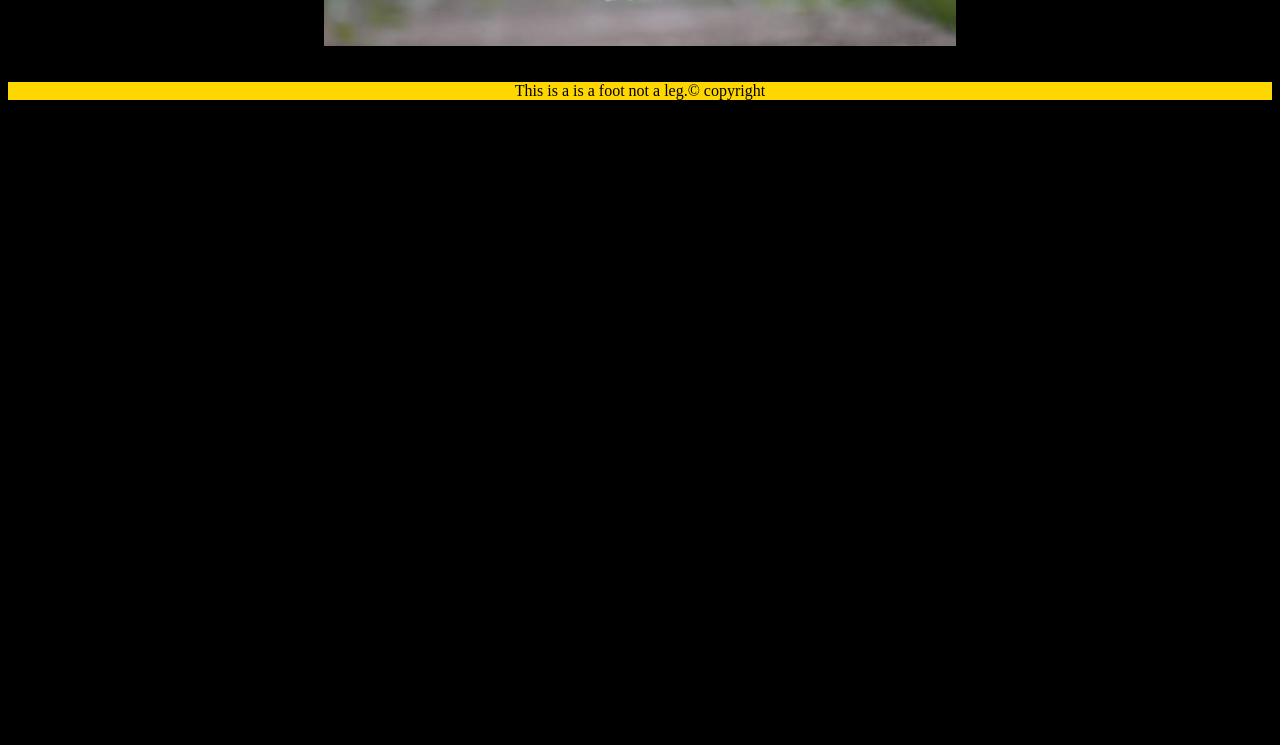
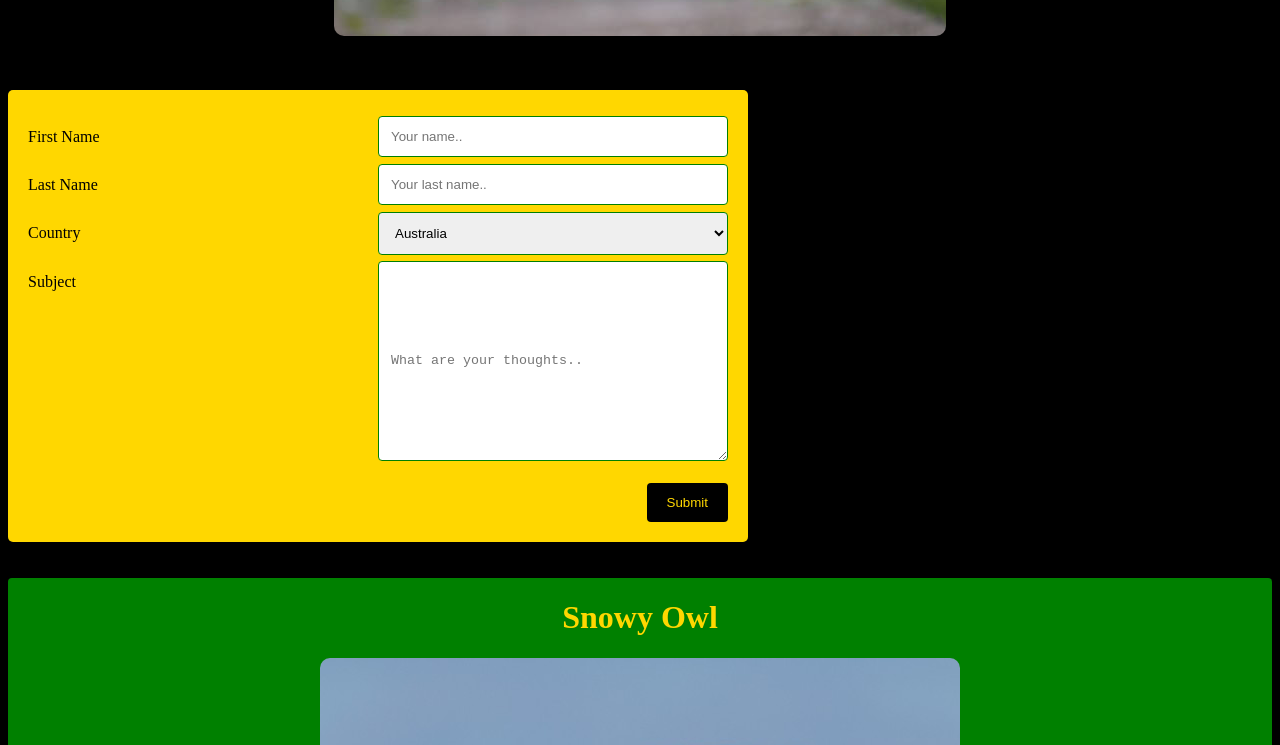
Before and after one commit to jansenjake/Revision, a plain HTML site: page index.html in a window 1280 px wide. Shown: the part 483-1228 px from the top of the page. Before the commit the page ends 800 px from the top, so only its background shows below. Drawn offline with Linux system fonts and the light colour scheme.

Commit message:
bootstrap

```diff
--- a/index.html
+++ b/index.html
@@ -18,22 +18,99 @@
             <a href="#"><button>About</button></a>
           </li>
           <li>
-            <a href="#"><button>Whatever</button></a>
+            <a href="#"><button>contact</button></a>
           </li>
           <li>
-            <a href="#"><button>Random</button></a>
+            <a href="#"><button>FAQ</button></a>
           </li>
         </ul>
       </nav>
     </header>
     <h1>This is the top</h1>
 
-    <img src="./dobie.jpg" alt="bird"  />
+    <img src="./dobie.jpg" alt="bird" />
 
     <br />
     <br />
+    <br />
+
+    <div class="container">
+      <form action="/action_page.php">
+        <div class="row">
+          <div class="col-25">
+            <label for="fname">First Name</label>
+          </div>
+          <div class="col-75">
+            <input
+              type="text"
+              id="fname"
+              name="firstname"
+              placeholder="Your name.."
+            />
+          </div>
+        </div>
+        <div class="row">
+          <div class="col-25">
+            <label for="lname">Last Name</label>
+          </div>
+          <div class="col-75">
+            <input
+              type="text"
+              id="lname"
+              name="lastname"
+              placeholder="Your last name.."
+            />
+          </div>
+        </div>
+        <div class="row">
+          <div class="col-25">
+            <label for="country">Country</label>
+          </div>
+          <div class="col-75">
+            <select id="country" name="country">
+              <option value="australia">Australia</option>
+              <option value="canada">Canada</option>
+              <option value="usa">USA</option>
+              <option value="south-africa">South Africa</option>
+            </select>
+          </div>
+        </div>
+        <div class="row">
+          <div class="col-25">
+            <label for="subject">Subject</label>
+          </div>
+          <div class="col-75">
+            <textarea
+              id="subject"
+              name="subject"
+              placeholder="What are your thoughts.."
+              style="height: 200px"
+            ></textarea>
+          </div>
+        </div>
+        <br />
+        <div class="row">
+          <input type="submit" value="Submit" />
+        </div>
+      </form>
+    </div>
+
+    <br />
+    <br />
+
+    <div class="contain">
+      <div class="row">
+        <div class="col"><h1>Snowy Owl</h1></div>
+        <img class="img-responsive" src="./owl2.jpg" />
+        <div class="col"><h1>Eagle Owl</h1></div>
+        <img class="img-responsive" src="./Eagle_owl.JPG" />
+        <br />
+      </div>
+    </div>
+    <br />
+
     <div class="feet">
-      <footer>This is a is a foot not a leg.&copy; copyright</footer>
+      <footer>This is a is a footer. &copy; copyright</footer>
     </div>
   </body>
 </html>
--- a/mystyle.css
+++ b/mystyle.css
@@ -7,17 +7,17 @@ img {
     display: block;
     margin-left: auto;
     margin-right: auto;
-    width: 50%;
+
 }
 header {
   display: flex;
   justify-content: right;
   align-items: center;
-  padding: 30px 10%;
+  padding: 30px 30px;
 
 }
 .nav-type {
-  list-style: none;
+  list-style:upper-latin;
 }
 .nav-type li {
   display: inline-block;
@@ -33,7 +33,81 @@ button {
 .feet {
   text-align: center;
   background-color: gold;
+  border-radius: 4px;
 }
 body {
   background-color: black;
 }
+
+* {
+  box-sizing: border-box;
+  align-content: center;
+}
+
+input[type=text], select, textarea {
+  width: 350px;
+  padding: 12px;
+  border: 1px solid green;
+  border-radius: 4px;
+  resize: vertical;
+}
+
+label {
+  padding: 12px 12px 12px 0;
+  display: inline-block;
+}
+
+input[type=submit] {
+  background-color: black;
+  color: gold;
+  padding: 12px 20px;
+  border: none;
+  border-radius: 4px;
+  cursor: pointer;
+  float: right;
+}
+
+input[type=submit]:hover {
+  background-color: green;
+}
+
+.container {
+  border-radius: 5px;
+  background-color: gold;
+  padding: 20px;
+  width: fit-content;
+
+}
+
+.col-25 {
+  float: left;
+  width: 350px;
+  margin-top: 6px;
+}
+
+
+.col-75 {
+  float: left;
+  width: 350px;
+  margin-top: 6px;
+}
+
+.row:after {
+  content: "";
+  display: table;
+  clear: both;
+}
+
+@media screen and (max-width: 600px) {
+  .col-25, .col-75, input[type=submit] {
+    width: 100%;
+    margin-top: 0;
+  }
+}
+.contain{
+  background-color: green;
+  border-radius: 4px;
+}
+img{
+  border-radius: 10px;
+}
```
Also changed, not shown: Eagle_owl.JPG (added), owl2.jpg (added).
